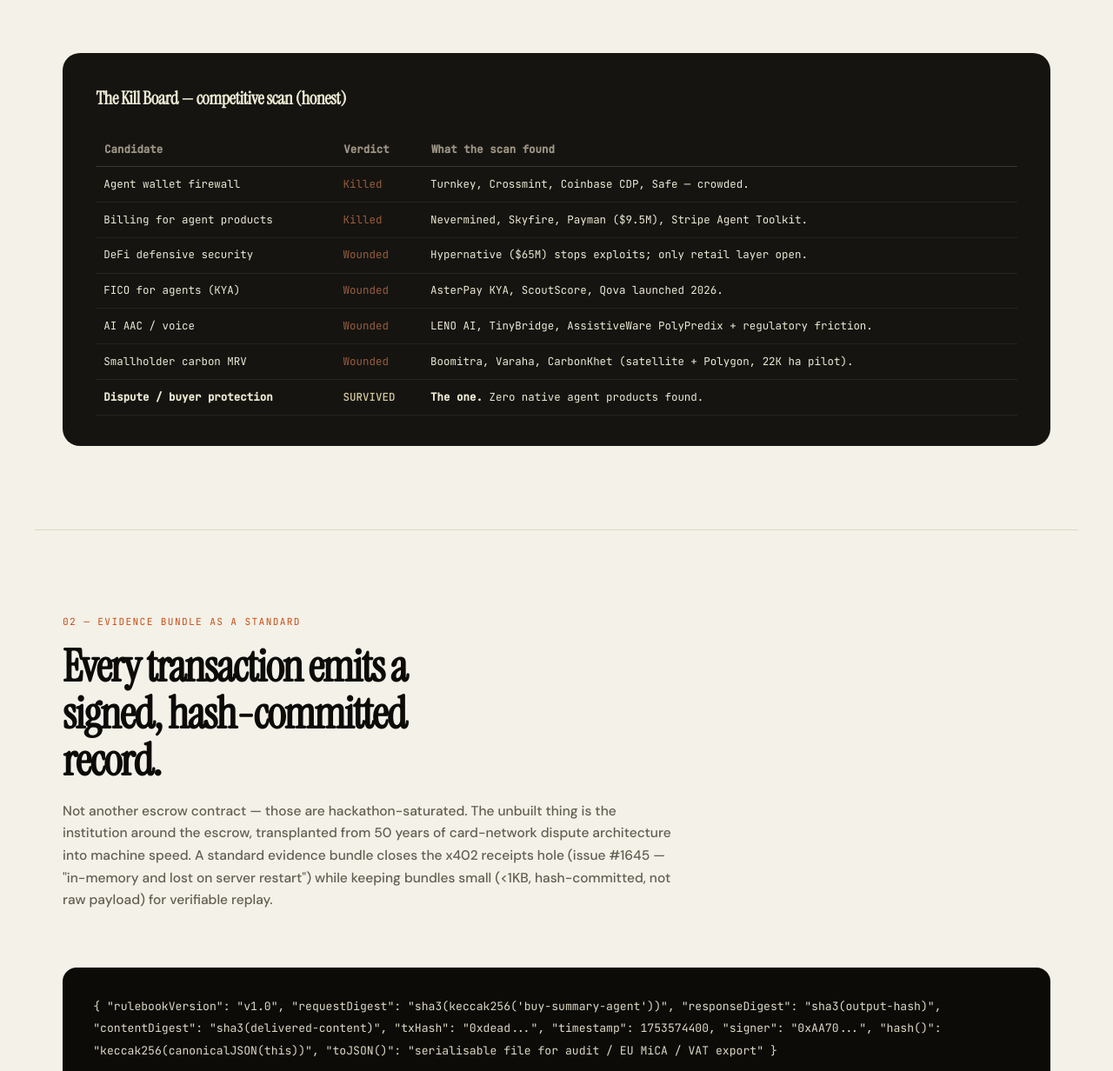
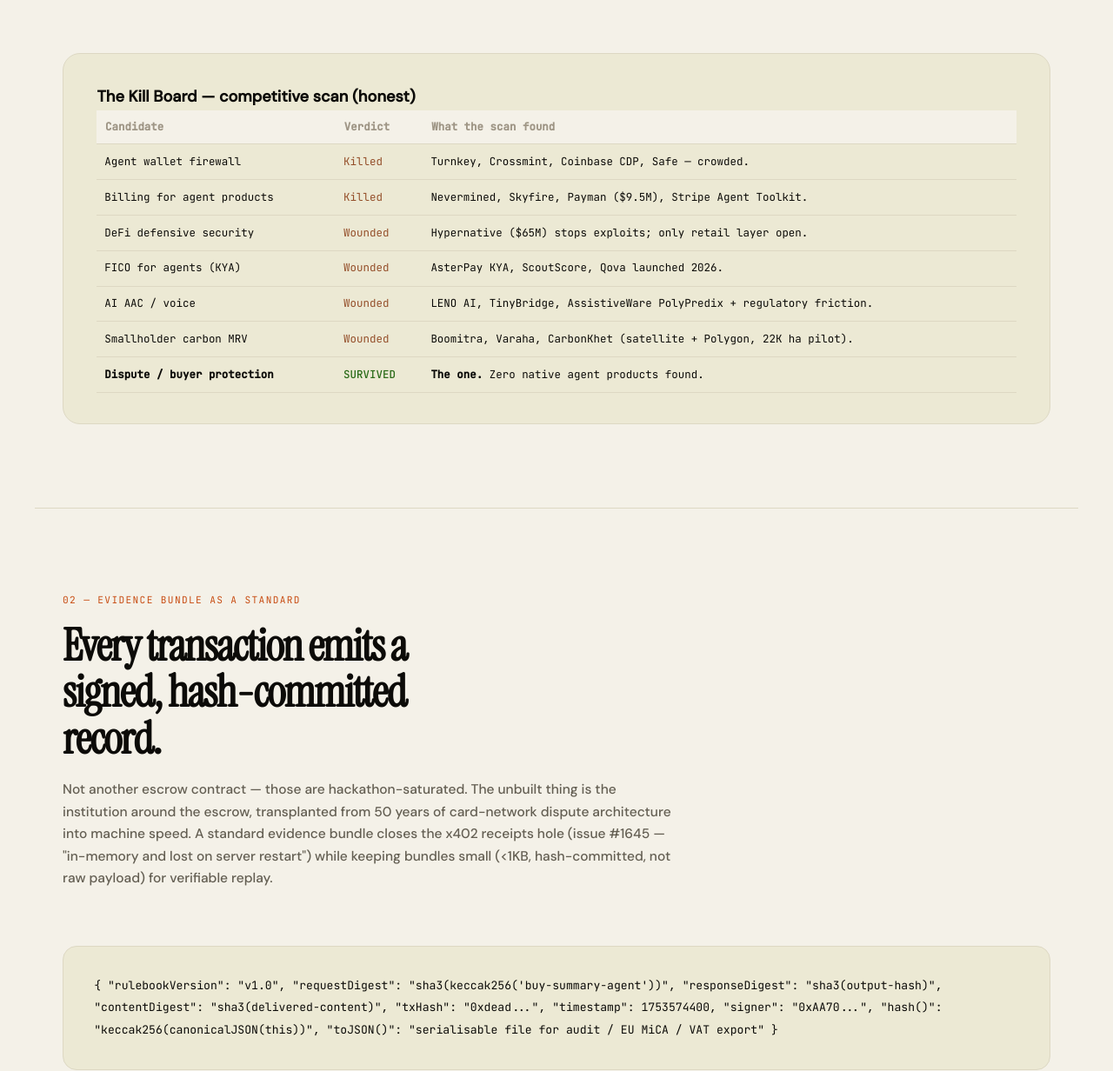
Before and after one commit to tommycet/recourse-chargebacks, a plain HTML site: page web/index.html in a window 1280 px wide. Shown: the part 1393-2625 px from the top of the page at 87% size. Drawn offline with Linux system fonts and the light colour scheme.

Commit message:
design: soft-tint Kill Board + evidence spec (fix dark-box visual break)

```diff
--- a/web/index.html
+++ b/web/index.html
@@ -68,18 +68,18 @@
     .section-body { max-width: 700px; color: var(--text-subtle); line-height: 1.65; }
 
     /* -------- Kill Board (used as open, visible evidence, not hidden) -------- */
-    .kill-board { background: var(--ink2); color: var(--surface); border-radius: 1.25rem; padding: 2.2rem 2.4rem; margin-top: 4rem; }
-    .kill-board h3 { font-family: var(--font-display); font-size: 1.3rem; letter-spacing: -0.02em; color: var(--surface2); margin-bottom: 1.4rem; }
+    .kill-board { background: var(--surface2); color: var(--ink); border: 1px solid var(--surface3); border-radius: 1.25rem; padding: 2.2rem 2.4rem; margin-top: 4rem; }
+    .kill-board h3 { color: var(--ink); }
     .kill-board table { width: 100%; border-collapse: collapse; font-family: var(--font-mono); font-size: 0.78rem; }
-    .kill-board th { text-align: left; color: var(--text-muted); padding: 0.55rem 0.6rem; border-bottom: 1px solid #38352d; }
-    .kill-board td { padding: 0.6rem 0.55rem; border-bottom: 1px solid #262420; color: var(--surface2); }
-    .kill-board .ok { color: #d6c8a0; font-weight: 500; }
-    .kill-board .kill { color: #b06a48; opacity: 0.85; }
+    .kill-board th { text-align: left; color: var(--text-muted); padding: 0.55rem 0.6rem; border-bottom: 1px solid var(--surface3); background: var(--surface); }
+    .kill-board td { padding: 0.6rem 0.55rem; border-bottom: 1px solid var(--surface3); color: var(--ink); }
+    .kill-board .ok { color: #2a6b18; font-weight: 500; }
+    .kill-board .kill { color: var(--accent-dim); opacity: 0.9; }
 
     /* -------- Evidence Bundle (technical clarity) -------- */
-    .evidence-spec { background: var(--ink); color: var(--surface2); border-radius: 1rem; padding: 2rem 2.2rem; margin-top: 4rem; overflow-x: auto; }
-    .evidence-spec code { font-family: var(--font-mono); font-size: 0.82rem; line-height: 1.65; color: #ddd8c3; }
-    .evidence-spec .key { color: #e09a6e; }
+    .evidence-spec { background: var(--surface2); color: var(--ink); border: 1px solid var(--surface3); border-radius: 1rem; padding: 2rem 2.2rem; margin-top: 4rem; overflow-x: auto; }
+    .evidence-spec code { font-family: var(--font-mono); font-size: 0.82rem; line-height: 1.65; color: var(--ink); }
+    .evidence-spec .key { color: var(--accent); }
 
     /* -------- Feature grid (ONE strong primitive repeated — NOT 7 different card styles) -------- */
     .feature-grid { display: grid; grid-template-columns: repeat(auto-fill, minmax(22rem, 1fr)); gap: 1.2rem; margin-top: 2rem; }
```
